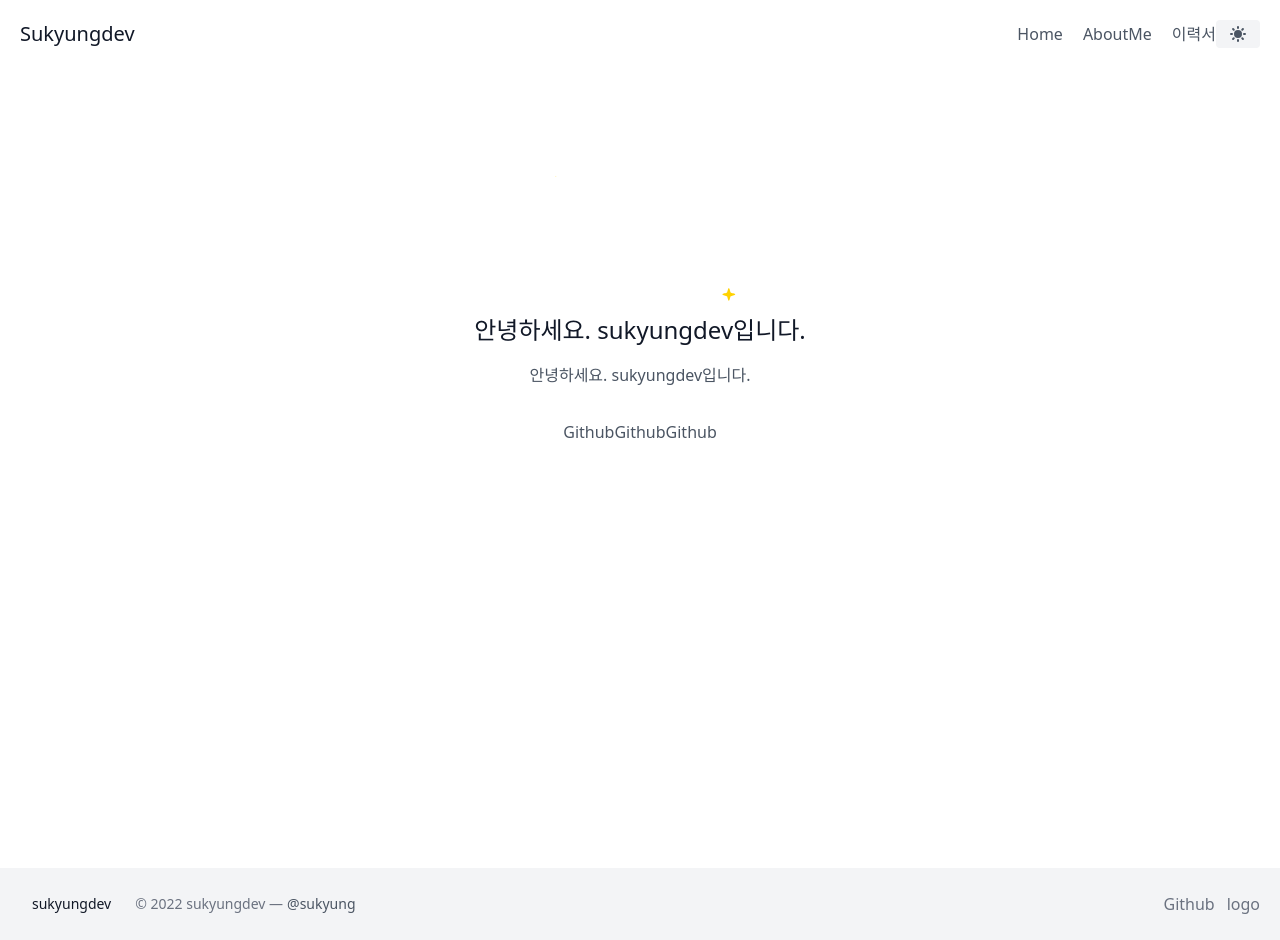
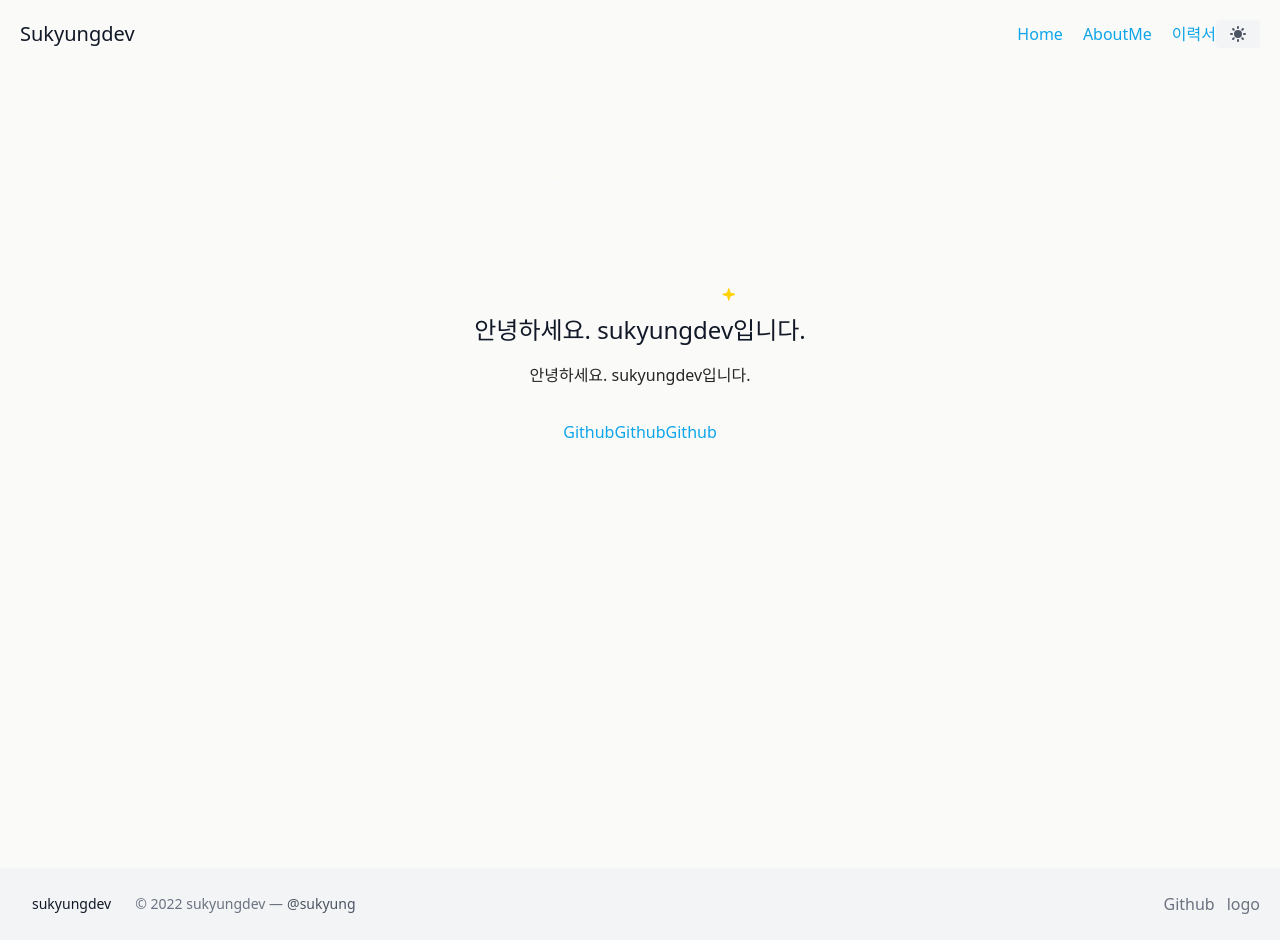
Before and after one commit to sukyungdev/portfolio, a Next.js app: page / in a window 1280 px wide. Built offline with nearby package versions, Linux system fonts and the light colour scheme.

Commit message:
Add : globals.css style

```diff
--- a/components/Footer.tsx
+++ b/components/Footer.tsx
@@ -3,8 +3,8 @@ import Link from 'next/link';
 export default function Footer() {
   return (
     <>
-      <footer className="text-gray-600 body-font">
-        <div className="bg-gray-100">
+      <footer className=" body-font">
+        <div className="">
           <div className="container px-5 py-6 mx-auto flex items-center sm:flex-row flex-col">
             <Link
               href="/"
--- a/pages/_app.tsx
+++ b/pages/_app.tsx
@@ -7,9 +7,11 @@ import { ThemeProvider } from 'next-themes';
 export default function App({ Component, pageProps }: AppProps) {
   return (
     <ThemeProvider attribute="class">
-      <Header />
-      <Component {...pageProps} />
-      <Footer />
+      <div className="bg-primary">
+        <Header />
+        <Component {...pageProps} />
+        <Footer />
+      </div>
     </ThemeProvider>
   );
 }
--- a/styles/globals.css
+++ b/styles/globals.css
@@ -1,3 +1,28 @@
 @import 'tailwindcss/base';
 @import 'tailwindcss/components';
 @import 'tailwindcss/utilities';
+
+.bg-primary {
+  @apply bg-stone-50 dark:bg-neutral-800;
+}
+
+h1,
+h2,
+h3,
+h4,
+h5,
+h6 {
+  @apply text-neutral-800;
+}
+
+footer {
+  @apply dark:text-gray-100 text-gray-600 bg-gray-100 dark:bg-slate-600/20;
+}
+
+a {
+  @apply text-sky-500;
+}
+
+p {
+  @apply text-neutral-800;
+}
```
